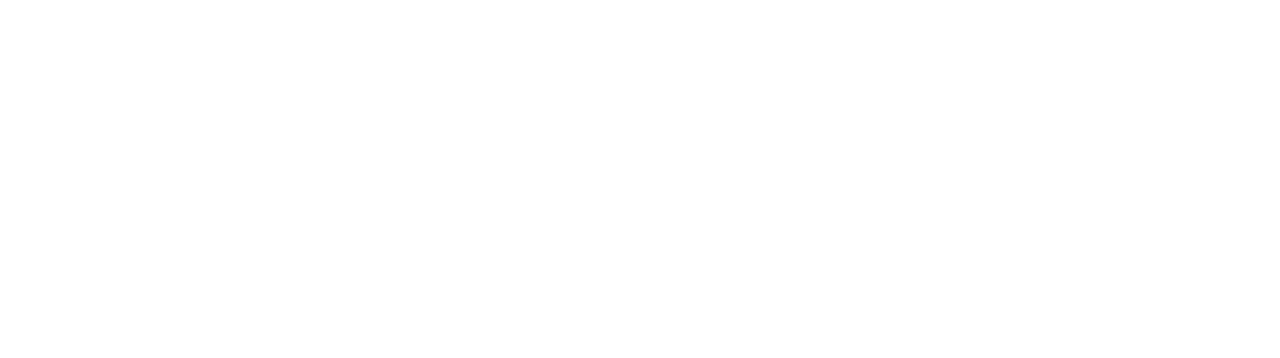
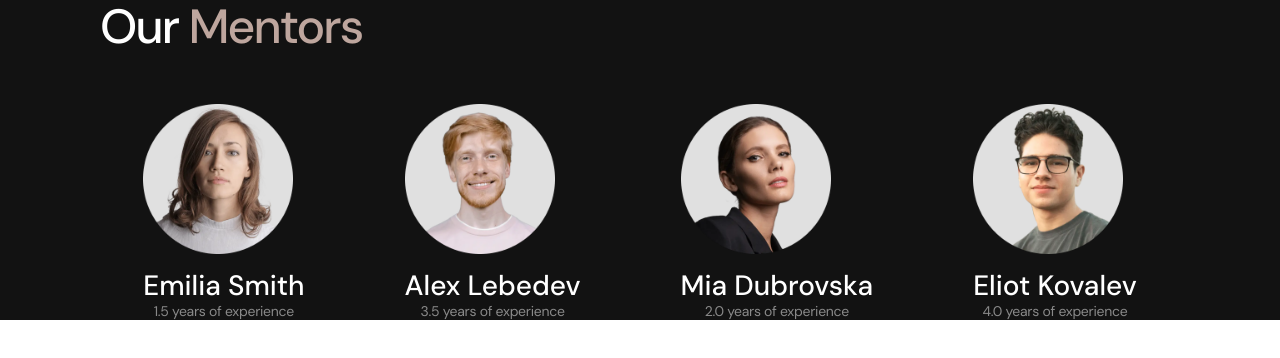
Before and after one commit to Jr-Devs/FocusFrame, a plain HTML site: page index.html in a window 1280 px wide. Drawn offline with nearby package versions, Linux system fonts and the light colour scheme.

Commit message:
furkanFirst

```diff
--- a/css/our-mentors.css
+++ b/css/our-mentors.css
@@ -0,0 +1,36 @@
+.mentors-wrapper{
+    display: flex;
+    flex-wrap: wrap;
+    gap: 100px;
+    justify-content: center;
+    margin-top: 50px;
+}
+
+.mentor{
+    flex-shrink: 1;
+}
+
+.mentor > img{
+    width: 150px;
+    height: 150px;
+    margin-bottom: 16px;
+}
+
+.mentor-name{
+    font-family: var(--font-family);
+    font-weight: 500;
+    font-size: 28px;
+    line-height: 114%;
+    text-align: center;
+    color: var(--white);
+}
+
+.mentor-exp{
+    font-family: var(--font-family);
+    font-weight: 400;
+    font-size: 14px;
+    line-height: 129%;
+    letter-spacing: -0.02em;
+    text-align: center;
+    color: rgba(255, 255, 255, 0.5);
+}
--- a/css/styles.css
+++ b/css/styles.css
@@ -10,3 +10,48 @@
   max-width: 1440px;
   margin: 0 auto;
 }
+
+@media (max-width: 1024px){
+  .container{
+    max-width: 768px;
+  }
+}
+
+@media (max-width: 767px){
+  .container{
+    max-width: 335px;
+  }
+}
+
+.section-pad{
+  padding: 0 100px;
+}
+
+@media (max-width: 1024px){
+  .section-pad{
+    padding: 0 32px;
+  }
+}
+
+@media (max-width: 767px){
+  .section-pad{
+    padding: 0 20px;
+  }
+}
+
+.background-black{
+  background-color: var(--black);
+}
+
+.section-title{
+  font-family: var(--font-family);
+  font-weight: 500;
+  font-size: 48px;
+  line-height: 112%;
+  letter-spacing: -0.04em;
+  color: var(--white);
+}
+
+.span-brown{
+  color: var(--brown);
+}
--- a/index.html
+++ b/index.html
@@ -36,7 +36,35 @@
   <!-- ---------------- OUR COURSES ---------------- -->
 
   <!-- ---------------- OUR MENTORS ---------------- -->
-
+  <div class="background-black">
+    <div class="container">
+      <section class="our-mentors section-pad">
+        <h2 class="section-title">Our <span class="span-brown">Mentors</span></h2>
+        <div class="mentors-wrapper">
+          <div class="mentor">
+            <img src="./img/emilia.png" alt="Mentors">
+            <h4 class="mentor-name">Emilia Smith</h4>
+            <p class="mentor-exp">1.5 years of experience</p>
+          </div>
+          <div class="mentor">
+            <img src="./img/alex.png" alt="Mentors">
+            <h4 class="mentor-name">Alex Lebedev</h4>
+            <p class="mentor-exp">3.5 years of experience</p>
+          </div>
+          <div class="mentor">
+            <img src="./img/mia.png" alt="Mentors">
+            <h4 class="mentor-name">Mia Dubrovska</h4>
+            <p class="mentor-exp">2.0 years of experience</p>
+          </div>
+          <div class="mentor">
+            <img src="./img/eliot.png" alt="Mentors">
+            <h4 class="mentor-name">Eliot Kovalev</h4>
+            <p class="mentor-exp">4.0 years of experience</p>
+          </div>
+        </div>
+      </section>
+    </div>
+  </div>
   <!-- ---------------- SING UP ---------------- -->
 
   <!-- ---------------- REVIEWS ---------------- -->
```
